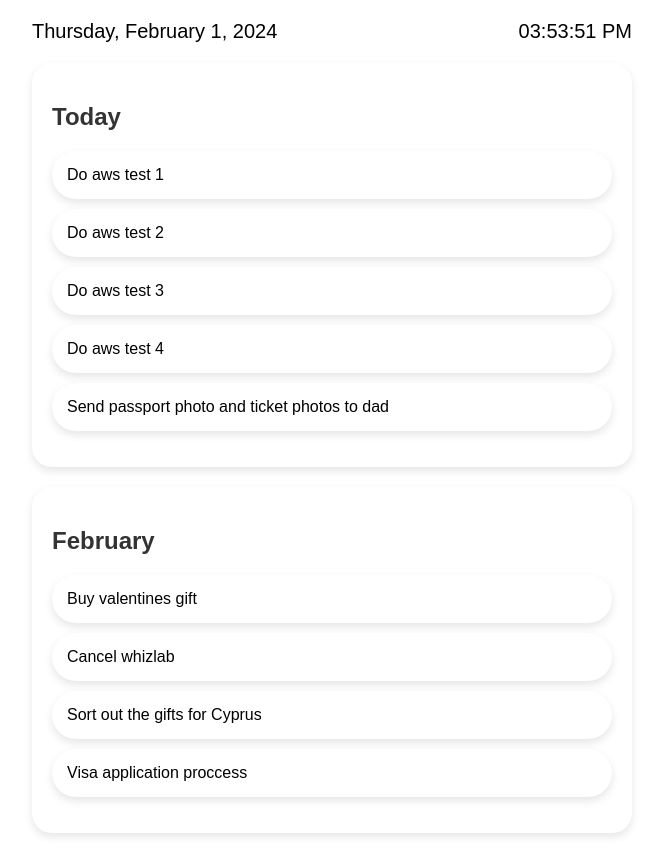
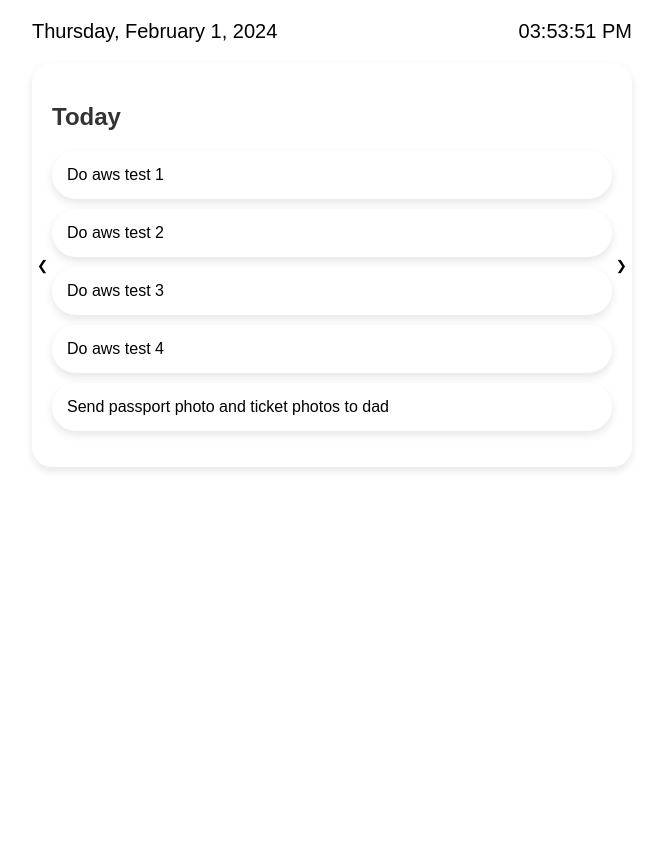
Before and after one commit to AmiraliRasaei/todo, a plain HTML site: page index.html in a window 1280 px wide. Shown: the whole page, without its empty margins (308-970 px from the left). After the commit the page ends 800 px from the top, so only its background shows below. Drawn offline with Linux system fonts and the light colour scheme.

Commit message:
ui update

```diff
--- a/index.html
+++ b/index.html
@@ -93,6 +93,39 @@
             opacity: 1;
         }
     }
+
+    .carousel {
+        position: relative;
+        max-width: 600px;
+        margin: auto;
+    }
+
+    .carousel-slides .slide {
+        display: none;
+    }
+
+    .carousel-slides .slide.active-slide {
+        display: block;
+    }
+
+    .prev,
+    .next {
+        cursor: pointer;
+        position: absolute;
+        top: 50%;
+        transform: translateY(-50%);
+        background-color: #f1f1f100;
+        border: none;
+        padding: 10px 5px;
+    }
+
+    .prev {
+        left: 0;
+    }
+
+    .next {
+        right: 0;
+    }
 </style>
 
 <body>
@@ -101,13 +134,19 @@
             <div id="date"></div>
             <div id="time"></div>
         </div>
-        <div class="list-container">
-            <h2 class="list-title">Today</h2>
-            <ul id="task-list"></ul>
-        </div>
-        <div class="list-container" id="february-tasks-container">
-            <h2 class="list-title">February</h2>
-            <ul id="february-task-list"></ul>
+        <div class="carousel">
+            <button class="prev" onclick="moveSlide(-1)">❮</button>
+            <button class="next" onclick="moveSlide(1)">❯</button>
+            <div class="carousel-slides">
+                <div class="list-container slide">
+                    <h2 class="list-title">Today</h2>
+                    <ul id="task-list"></ul>
+                </div>
+                <div class="list-container slide">
+                    <h2 class="list-title">February</h2>
+                    <ul id="february-task-list"></ul>
+                </div>
+            </div>
         </div>
     </div>
 
@@ -182,6 +221,29 @@
                 listItem.style.pointerEvents = ''; // Re-enable click events after animation
             }, 300); // Match this duration with your CSS animation duration
         }
+        let currentSlideIndex = 0;
+        showSlide(currentSlideIndex);
+
+        function moveSlide(step) {
+            showSlide(currentSlideIndex += step);
+        }
+
+        function showSlide(n) {
+            let slides = document.getElementsByClassName("slide");
+            if (n >= slides.length) currentSlideIndex = 0;
+            if (n < 0) currentSlideIndex = slides.length - 1;
+            // Hide all slides
+            for (let slide of slides) {
+                slide.style.display = "none";
+            }
+            // Show the current slide
+            slides[currentSlideIndex].style.display = "block";
+        }
+        document.addEventListener('DOMContentLoaded', () => {
+            fetchTasks();
+            displayDateTime();
+            showSlide(currentSlideIndex); // Initialize the carousel to show the first slide
+        });
     </script>
 </body>
 
```
